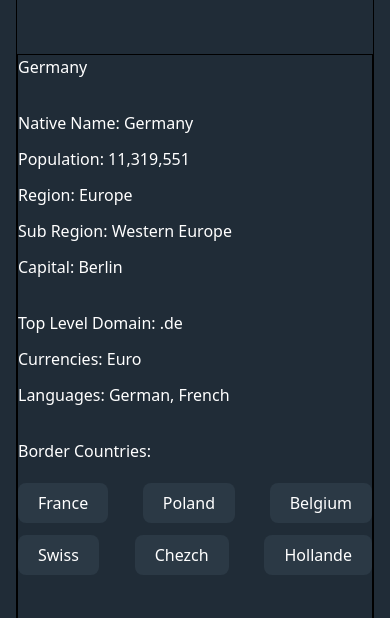
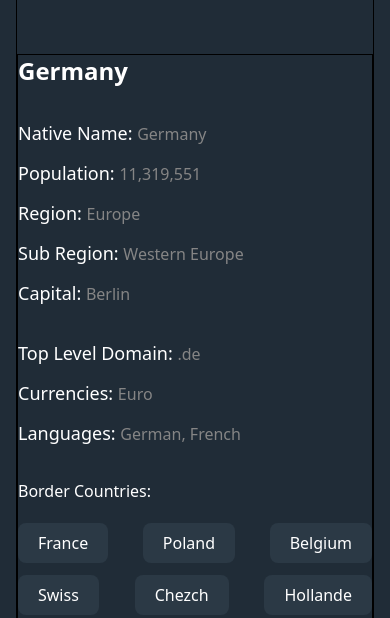
Before and after one commit to ShreeraamGit/rest-countries-api-with-color-theme-switcher-master, a website built with Parcel: page src/details.html in a window 390 px wide. Shown: the part 486-1104 px from the top of the page. Built offline with nearby package versions, Linux system fonts and the light colour scheme.

Commit message:
mobile version complete

```diff
--- a/src/details.html
+++ b/src/details.html
@@ -95,19 +95,37 @@
         <div
           class="country-details-content text-white border border-black mt-14"
         >
-          <h1 class="country-name lg:mb-0">Germany</h1>
+          <h1 class="country-name lg:mb-0 text-2xl font-bold">Germany</h1>
           <div class="both-content">
             <div class="content-1 mt-8 lg:mt-0">
-              <h1 class="nativ-name mb-3">Native Name: Germany</h1>
-              <h1 class="Population mb-3">Population: 11,319,551</h1>
-              <h1 class="Region mb-3">Region: Europe</h1>
-              <h1 class="Sub-region mb-3">Sub Region: Western Europe</h1>
-              <h1 class="Capital mb-3">Capital: Berlin</h1>
+              <h1 class="nativ-name mb-3 text-dark-gray">
+                <span class="text-lg text-white">Native Name: </span>Germany
+              </h1>
+              <h1 class="Population mb-3 text-dark-gray">
+                <span class="text-lg text-white">Population: </span>11,319,551
+              </h1>
+              <h1 class="Region mb-3 text-dark-gray">
+                <span class="text-lg text-white">Region: </span>Europe
+              </h1>
+              <h1 class="Sub-region mb-3 text-dark-gray">
+                <span class="text-lg text-white">Sub Region: </span>Western
+                Europe
+              </h1>
+              <h1 class="Capital mb-3 text-dark-gray">
+                <span class="text-lg text-white">Capital: </span>Berlin
+              </h1>
             </div>
             <div class="content-2 mt-8 lg:mt-0">
-              <h1 class="domain mb-3">Top Level Domain: .de</h1>
-              <h1 class="Currencies mb-3">Currencies: Euro</h1>
-              <h1 class="languages mb-3">Languages: German, French</h1>
+              <h1 class="domain mb-3 text-dark-gray">
+                <span class="text-lg text-white">Top Level Domain: </span>.de
+              </h1>
+              <h1 class="Currencies mb-3 text-dark-gray">
+                <span class="text-lg text-white">Currencies: </span>Euro
+              </h1>
+              <h1 class="languages mb-3 text-dark-gray">
+                <span class="text-lg text-white">Languages: </span>German,
+                French
+              </h1>
             </div>
           </div>
           <div class="border-countries mt-8 mb-8 lg:mt-0 flex flex-col">
```
Also changed, not shown: dist/details.html, 2 other files.
